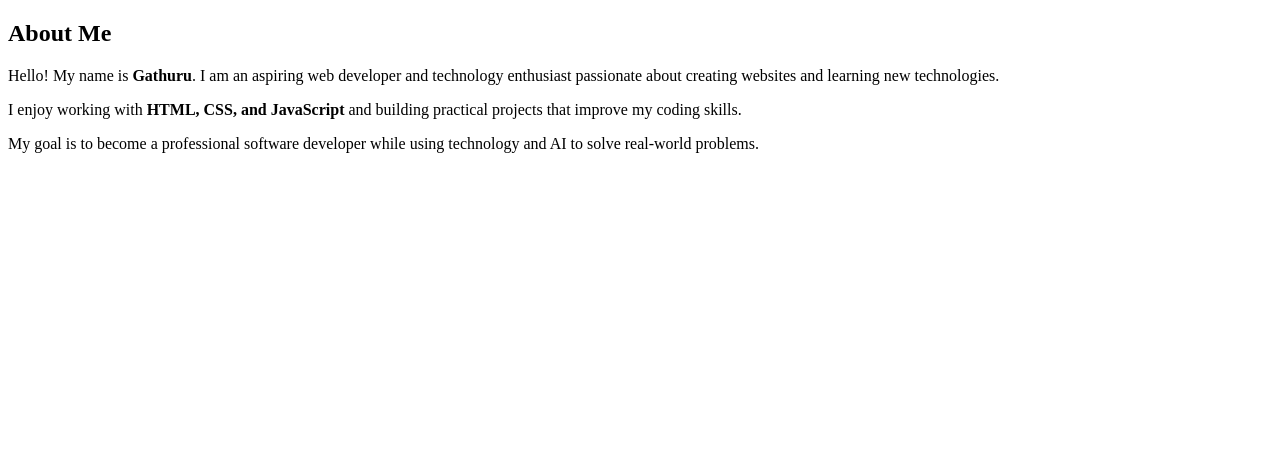
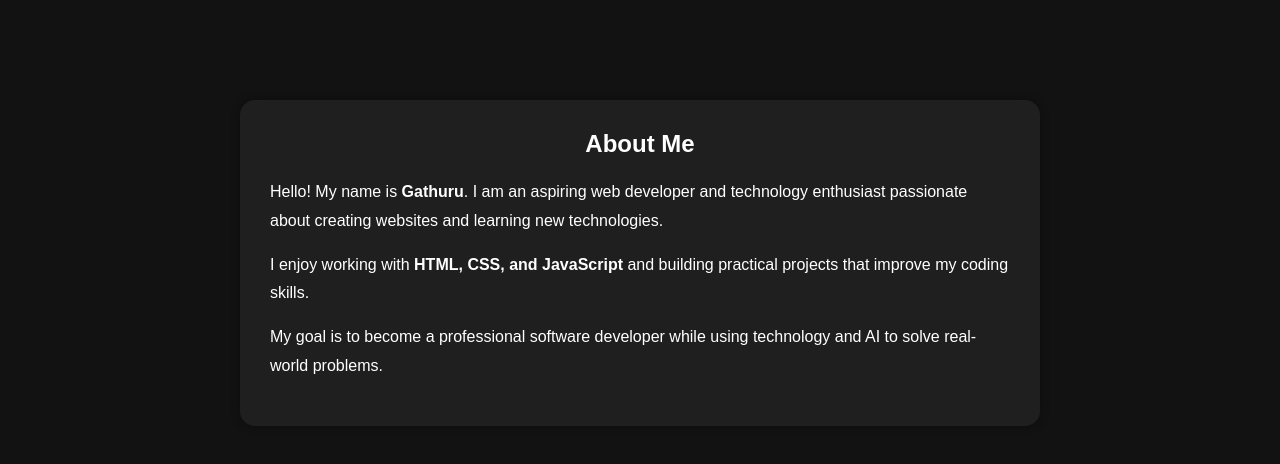
Before and after one commit to gathuruarise-code/didactic-octo-waddle, a plain HTML site: page index.html in a window 1280 px wide. Drawn offline with Linux system fonts and the light colour scheme; a script that the page names is missing.

Commit message:
Update style.css

```diff
--- a/style.css
+++ b/style.css
@@ -1,33 +1,53 @@
-#contact{
-    text-align:center;
-    padding:60px 20px;
+*{
+    margin:0;
+    padding:0;
+    box-sizing:border-box;
+    font-family:Arial, sans-serif;
 }
 
-.contact-info{
-    margin:20px 0;
+body{
+    background:#121212;
+    color:white;
+    padding:40px;
 }
 
-.contact-info p{
-    margin:10px 0;
+#about{
+    padding:60px 10%;
 }
 
-.contact-info a{
-    color:#00bfff;
-    text-decoration:none;
+.about-container{
+    max-width:800px;
+    margin:auto;
+    background:#1f1f1f;
+    padding:30px;
+    border-radius:15px;
+    box-shadow:0 0 10px rgba(0,0,0,0.3);
 }
 
-.contact-btn{
-    display:inline-block;
-    margin-top:20px;
-    padding:12px 25px;
-    background:#00bfff;
-    color:white;
-    text-decoration:none;
-    border-radius:8px;
-    font-weight:bold;
-    transition:0.3s;
+.about-container h2{
+    margin-bottom:20px;
+    text-align:center;
 }
 
-.contact-btn:hover{
-    transform:scale(1.05);
+.about-container p{
+    line-height:1.8;
+    margin-bottom:15px;
 }
+
+#editAboutBtn{
+    padding:10px 20px;
+    border:none;
+    border-radius:8px;
+    cursor:pointer;
+    font-weight:bold;
+    margin-top:15px;
+}
+
+#editAboutBtn:hover{
+    opacity:0.9;
+}
+
+[contenteditable="true"]{
+    border:1px dashed #888;
+    padding:5px;
+}
```
